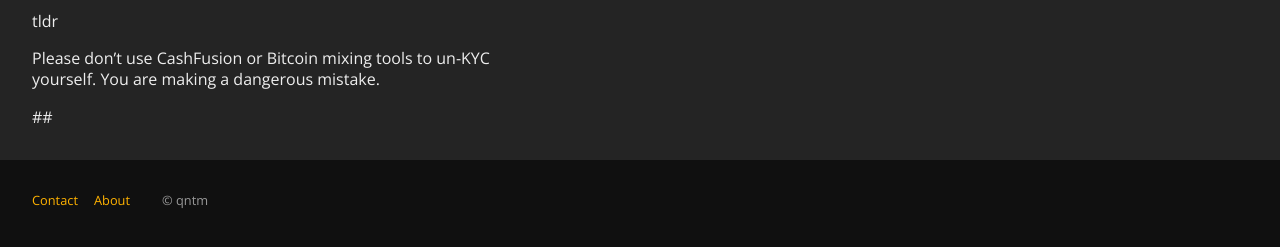
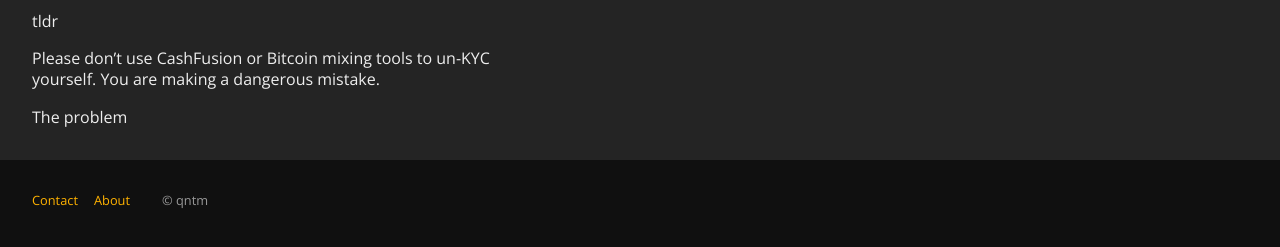
Before and after one commit to wakgill/website, a Jekyll site: the page built from _posts/2021-07-12-cash-fusion.md, in a window 1280 px wide. Shown: the part 145-392 px from the top of the page. Built offline with Jekyll 4.4.1, drawn with Linux system fonts in a browser that asks for light colours.

Commit message:
Update 2021-07-12-cash-fusion.md

```diff
--- a/_posts/2021-07-12-cash-fusion.md
+++ b/_posts/2021-07-12-cash-fusion.md
@@ -9,4 +9,4 @@ permalink: cfusion
 Please don't use CashFusion or Bitcoin mixing tools to un-KYC yourself.
 You are making a dangerous mistake.
 
-##
+## The problem
```
